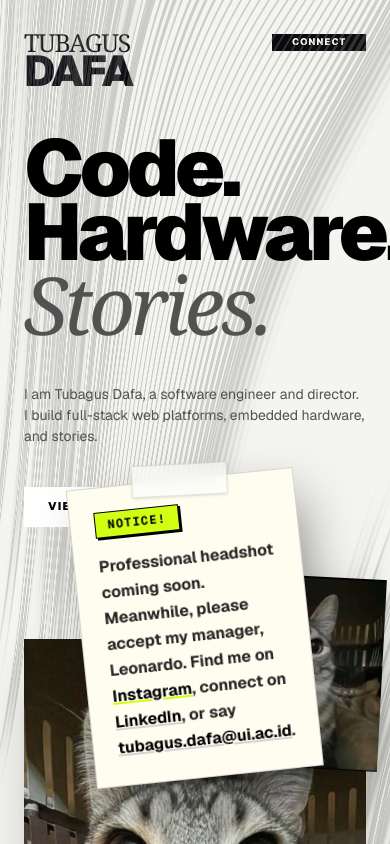
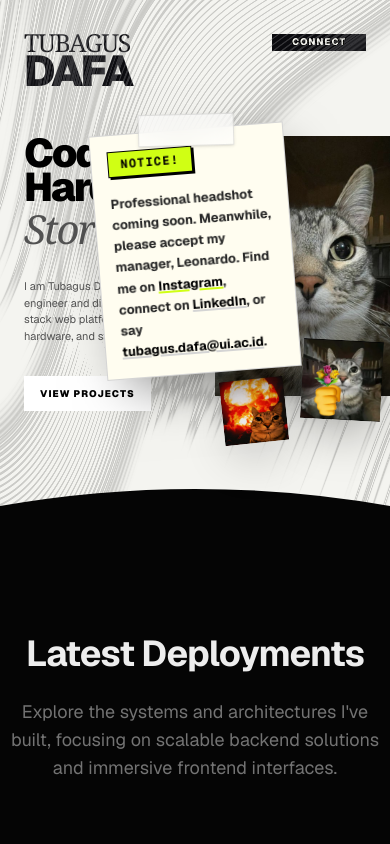
Before and after one commit to yourpis/portfolio, a Next.js app: page / in a window 390 px wide. Shown: the top 844 px of the page. Built offline with nearby package versions, Linux system fonts and the light colour scheme; no server answers; the database is empty.

Commit message:
fix: resolve mobile layout bugs, adjust hero image cropping, and optimize typography scaling

```diff
--- a/src/app/page.tsx
+++ b/src/app/page.tsx
@@ -18,7 +18,7 @@ export default async function Home() {
     <main className="font-sans selection:bg-black/10">
 
       {/* Light Mode Hero Section */}
-      <section className="relative w-full bg-[#f4f4f0] text-[#111] min-h-[100vh] overflow-hidden flex flex-col justify-center pt-24 pb-16">
+      <section className="relative w-full bg-[#f4f4f0] text-[#111] min-h-[60vh] lg:min-h-[100vh] overflow-hidden flex flex-col justify-center pt-24 pb-16 lg:pb-16">
 
         {/* LineWaves Background */}
         <div className="absolute inset-0 z-0 opacity-40 mix-blend-multiply">
@@ -43,11 +43,11 @@ export default async function Home() {
         <div className="relative z-10 w-full max-w-[90rem] mx-auto px-6 lg:px-12 flex flex-col lg:flex-row items-center lg:items-stretch h-full gap-16 lg:gap-12 flex-1">
 
           {/* Left: Typography & CTA */}
-          <div className="w-full lg:w-[45%] flex flex-col justify-center pt-10 lg:pt-0 relative min-w-0">
+          <div className="w-full lg:w-[45%] flex flex-col justify-center pt-10 lg:pt-0 relative z-20 min-w-0">
 
 
 
-            <h1 className="text-[5rem] sm:text-[6rem] lg:text-[7rem] xl:text-[8rem] tracking-tighter leading-[0.8] mb-6 text-left flex flex-col">
+            <h1 className="text-[2.5rem] leading-[0.85] sm:text-[6rem] lg:text-[7rem] xl:text-[8rem] tracking-tighter mb-4 lg:mb-6 text-left flex flex-col max-w-[55%] lg:max-w-none">
               <span className="font-sans font-black text-black tracking-[-0.05em]">Code.</span>
               <span className="font-sans font-black text-black tracking-[-0.05em] whitespace-nowrap">
                 <MorphingWord word1="Hard" word2="Soft" />ware.
@@ -55,12 +55,12 @@ export default async function Home() {
               <span className="font-serif italic font-normal text-neutral-600 mt-2">Stories.</span>
             </h1>
 
-            <p className="mt-6 mb-10 text-neutral-600 font-sans text-sm md:text-base max-w-md leading-normal text-left">
+            <p className="mt-4 mb-8 lg:mt-6 lg:mb-10 text-neutral-600 font-sans text-[11px] sm:text-sm md:text-base max-w-[55%] lg:max-w-md leading-normal text-left z-20 relative">
               I am Tubagus Dafa, a software engineer and director. I build full-stack web platforms, embedded hardware, and stories.
             </p>
 
             <div className="flex items-center gap-6 relative z-20 mix-blend-difference">
-              <Link href="#projects" className="inline-flex items-center justify-center bg-white text-black px-6 md:px-10 h-[2.5rem] md:h-[3.5rem] font-sans font-black uppercase tracking-widest text-[0.7rem] md:text-[0.9rem] leading-none">
+              <Link href="#projects" className="inline-flex items-center justify-center bg-white text-black px-4 md:px-10 h-[2.2rem] md:h-[3.5rem] font-sans font-black uppercase tracking-widest text-[0.6rem] md:text-[0.9rem] leading-none">
                 <Shuffle
                   text="VIEW PROJECTS"
                   shuffleDirection="up"
@@ -75,24 +75,23 @@ export default async function Home() {
               </Link>
             </div>
 
-            {/* Overlapping Element 2 (Keyboard/Laptop) at bottom left */}
-            <div className="hidden lg:block absolute -bottom-16 left-0 xl:left-8 w-56 h-56 xl:w-72 xl:h-72 z-10 shadow-[0_20px_50px_-12px_rgba(0,0,0,0.3)] overflow-hidden transform -rotate-6">
+            {/* Overlapping Element 2 (Keyboard/Laptop) at bottom right on mobile, bottom left on desktop */}
+            <div className="absolute -bottom-8 right-20 lg:-bottom-16 lg:left-0 lg:right-auto w-16 h-16 md:w-32 md:h-32 xl:w-72 xl:h-72 z-10 shadow-[0_20px_50px_-12px_rgba(0,0,0,0.3)] overflow-hidden transform -rotate-6">
                <Image src="/hero_element_2.jpeg" alt="Workspace Setup" fill className="object-cover" />
             </div>
           </div>
 
           {/* Right: Main Image & Overlapping elements */}
-          <div className="w-full lg:w-[55%] relative min-h-[600px] lg:min-h-0 flex items-center">
+          <div className="absolute top-10 right-0 w-[45%] h-[260px] lg:relative lg:top-auto lg:right-auto lg:w-[55%] lg:h-auto lg:min-h-0 flex items-center z-10">
 
             {/* Main Developer Image */}
-            <div className="absolute inset-x-0 inset-y-12 lg:inset-y-8 lg:inset-x-0 z-10 overflow-hidden shadow-2xl bg-neutral-200">
-               <Image src="/hero_main.jpeg" alt="Leonardo the Cat" fill className="object-cover object-center" priority />
+            <div className="absolute inset-0 lg:inset-x-0 lg:inset-y-8 z-10 overflow-hidden shadow-xl bg-neutral-200">
+               <Image src="/hero_main.jpeg" alt="Leonardo the Cat" fill className="object-cover object-[40%_center] lg:object-center" priority />
                <div className="absolute inset-0 bg-gradient-to-t from-black/60 via-transparent to-transparent" />
             </div>
 
-
-            {/* Overlapping Element 1 (Code/Diagram) at top right */}
-            <div className="absolute -top-4 -right-4 lg:-right-8 lg:-top-4 w-48 h-48 md:w-64 md:h-64 z-20 shadow-[0_20px_50px_-12px_rgba(0,0,0,0.4)] overflow-hidden transform rotate-3">
+            {/* Overlapping Element 1 (Code/Diagram) at bottom right on mobile, top right on desktop */}
+            <div className="absolute -bottom-6 right-2 lg:bottom-auto lg:-top-4 lg:-right-8 w-20 h-20 md:w-64 md:h-64 z-20 shadow-[0_20px_50px_-12px_rgba(0,0,0,0.4)] overflow-hidden transform rotate-3">
                <Image src="/hero_element_1.jpeg" alt="Architecture Diagram" fill className="object-cover" />
             </div>
 
--- a/src/components/CurvedTransition.tsx
+++ b/src/components/CurvedTransition.tsx
@@ -37,7 +37,7 @@ export default function CurvedTransition() {
   return (
     <div
       ref={containerRef}
-      className="w-full relative h-[100px] md:h-[150px] lg:h-[200px] -mt-[100px] md:-mt-[150px] lg:-mt-[200px] z-0 pointer-events-none"
+      className="w-full relative h-[60px] md:h-[150px] lg:h-[200px] -mt-[60px] md:-mt-[150px] lg:-mt-[200px] z-0 pointer-events-none"
     >
       <svg
         className="w-full h-full"
--- a/src/components/DraggableNotice.tsx
+++ b/src/components/DraggableNotice.tsx
@@ -9,8 +9,10 @@ export default function DraggableNotice() {
       dragConstraints={{ top: -300, bottom: 300, left: -600, right: 600 }}
       dragElastic={0.2}
       dragMomentum={true}
-      className="absolute z-50 bg-[#fffdf0] text-black p-6 lg:p-8 shadow-[12px_20px_50px_-12px_rgba(0,0,0,0.5)] border border-neutral-300 max-w-[300px] lg:max-w-[380px] cursor-grab active:cursor-grabbing top-1/2 left-1/2"
+      className="absolute z-50 bg-[#fffdf0] text-black p-4 lg:p-8 shadow-[12px_20px_50px_-12px_rgba(0,0,0,0.5)] border border-neutral-300 max-w-[260px] lg:max-w-[380px] cursor-grab active:cursor-grabbing top-1/2 left-1/2"
       initial={{ x: "-50%", y: "-50%", rotate: -6 }}
+      animate={{ rotate: [-6, -4, -6], y: ["-50%", "-51%", "-50%"] }}
+      transition={{ repeat: Infinity, duration: 4, ease: "easeInOut" }}
       whileHover={{ scale: 1.02, rotate: -2 }}
       whileDrag={{ scale: 1.05, rotate: 0, boxShadow: "0px 25px 50px -12px rgba(0,0,0,0.6)" }}
     >
@@ -25,7 +27,7 @@ export default function DraggableNotice() {
         className="cursor-auto"
         onPointerDown={(e) => e.stopPropagation()} // Stop framer-motion from dragging when interacting with links
       >
-        <p className="text-base lg:text-lg font-bold leading-relaxed select-none text-neutral-800">
+        <p className="text-[13px] lg:text-lg font-bold leading-relaxed select-none text-neutral-800">
           Professional headshot coming soon. Meanwhile, please accept my manager, Leonardo. Find me on{' '}
           <a href="https://instagram.com/dafizzafr" target="_blank" rel="noopener noreferrer" className="text-black underline decoration-2 decoration-[#d0ff14] hover:bg-[#d0ff14] transition-all cursor-pointer">Instagram</a>,{' '}
           connect on <a href="https://www.linkedin.com/in/tubagusdafa" target="_blank" rel="noopener noreferrer" className="text-black underline decoration-2 decoration-neutral-300 hover:bg-black hover:text-white hover:decoration-black transition-all cursor-pointer">LinkedIn</a>,{' '}
```
